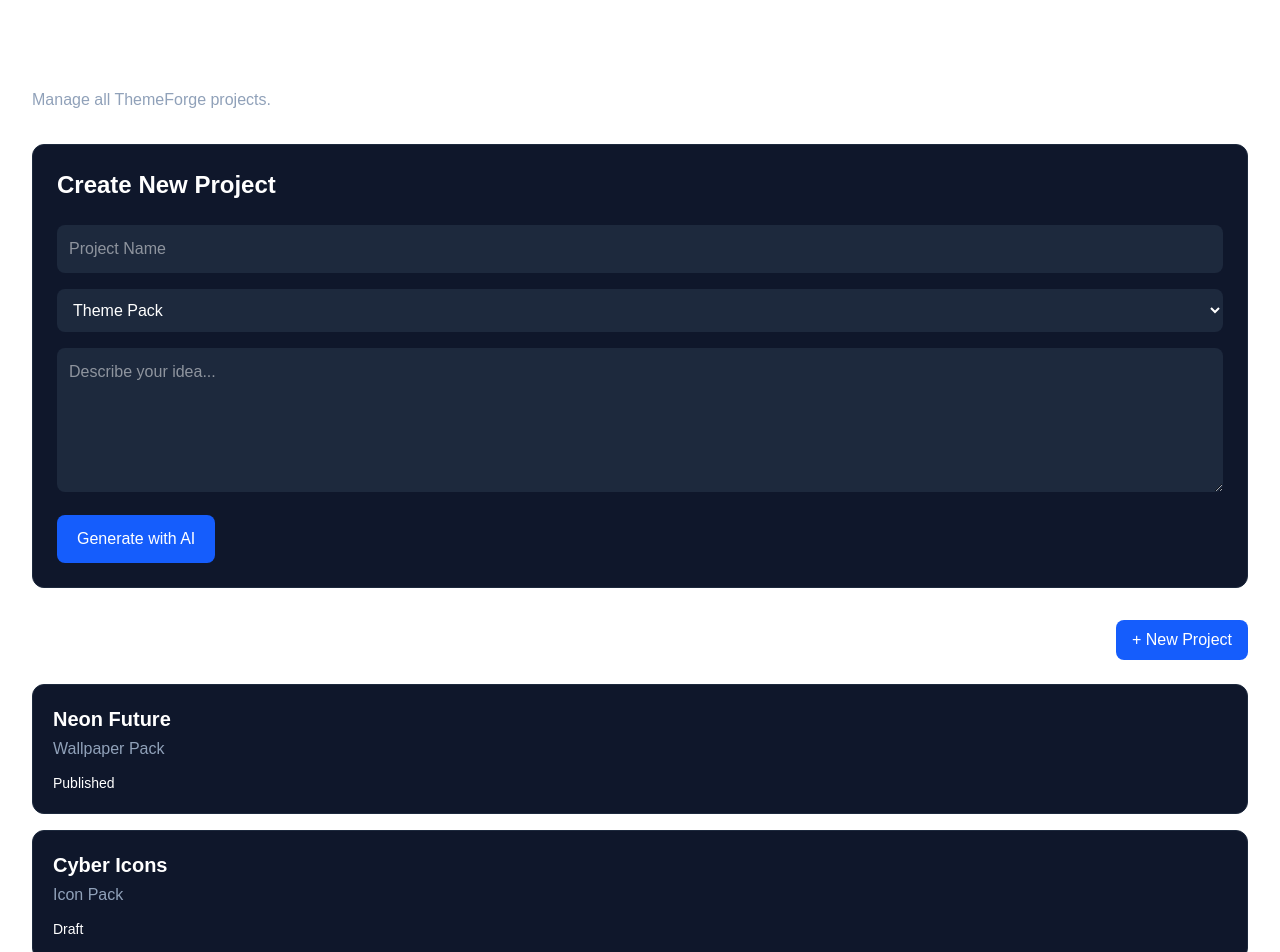
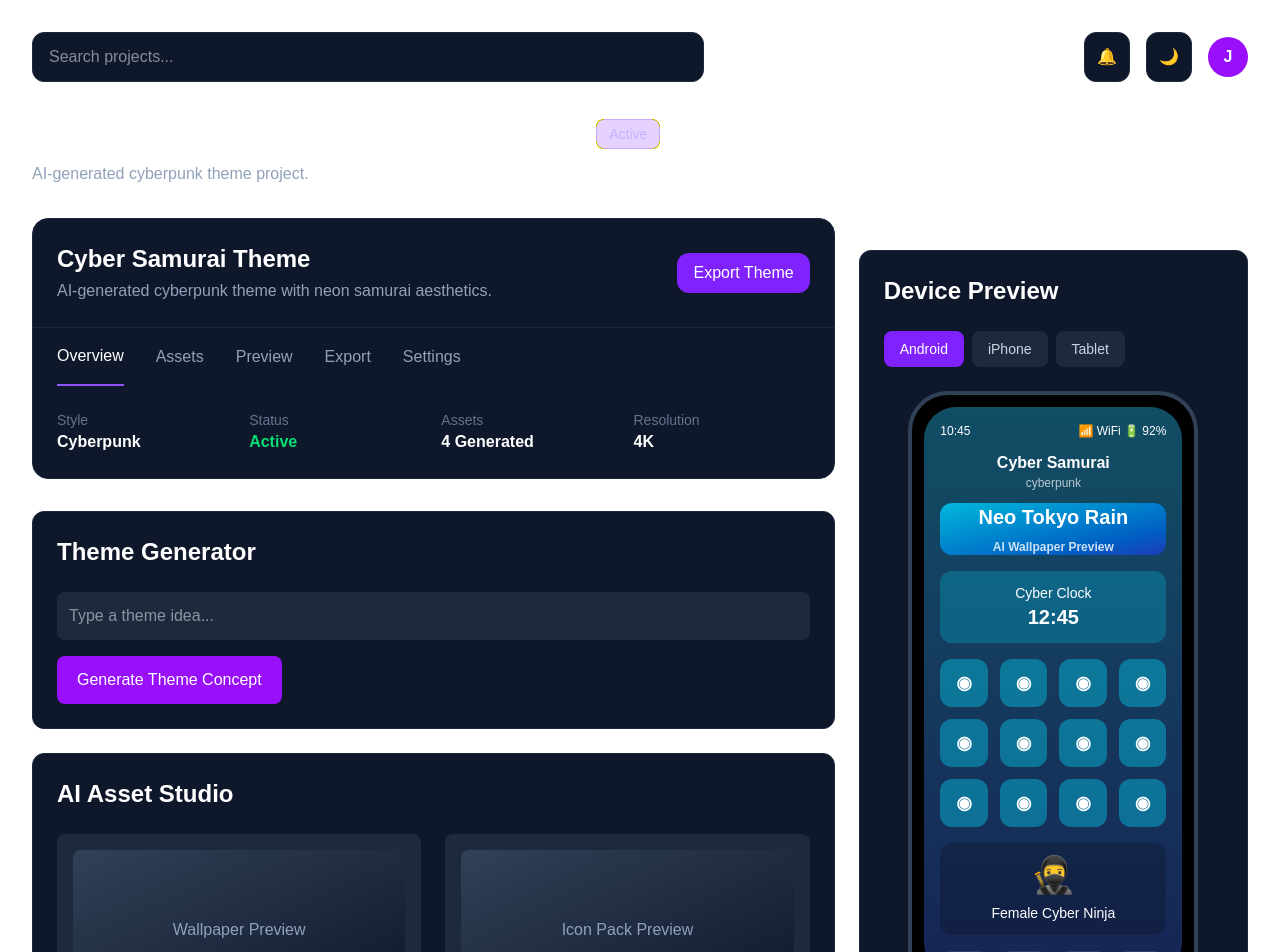
Before and after one commit to themeforge-studio/themeforge-ai-studio, a Next.js app in the folder themeforge-app/: page /projects in a window 1280 px wide. Shown: the top 952 px of the page. Built offline with nearby package versions, Linux system fonts and the light colour scheme.

Commit message:
Phase 11 - Device Preview UI completed

```diff
--- a/themeforge-app/app/projects/page.tsx
+++ b/themeforge-app/app/projects/page.tsx
@@ -1,6 +1,8 @@
 "use client";
 
 import { useState } from "react";
+
+import TopBar from "../../components/layout/TopBar";
 
 import ProjectsManager from "../../components/dashboard/ProjectsManager";
 import ProjectForm from "../../components/dashboard/ProjectForm";
@@ -8,6 +10,7 @@ import AIAssistant from "../../components/dashboard/AIAssistant";
 import ThemeGenerator from "../../components/dashboard/ThemeGenerator";
 import AssetStudio from "../../components/dashboard/AssetStudio";
 import MobilePreview from "../../components/dashboard/MobilePreview";
+import ThemeOverview from "../../components/dashboard/ThemeOverview";
 
 export default function ProjectsPage() {
   const [generatedTheme, setGeneratedTheme] =
@@ -15,43 +18,65 @@ export default function ProjectsPage() {
 
   return (
     <div className="p-8 text-white">
+
+      <TopBar />
+
+<div className="mb-8">
+
+  <div className="flex items-center gap-3">
+
     <h1 className="text-4xl font-bold">
-        Projects Manager
+      Projects / Cyber Samurai Theme
     </h1>
 
-      <p className="mt-4 text-slate-400">
-        Manage all ThemeForge projects.
+    <span className="rounded-lg bg-violet-600/20 border border-violet-500/30 px-3 py-1 text-sm text-violet-300">
+      Active
+    </span>
+
+  </div>
+
+  <p className="mt-2 text-slate-400">
+    AI-generated cyberpunk theme project.
   </p>
 
-      <div className="mt-8">
-        <ProjectForm />
 </div>
 
-      <div className="mt-8">
-        <ProjectsManager />
-      </div>
+      <div className="grid grid-cols-12 gap-6">
 
-      <div className="mt-8">
-        <AIAssistant />
-      </div>
+        {/* Workspace */}
 
-      <div className="mt-8">
+        <div className="col-span-8 space-y-6">
+
+         <ThemeOverview />
+
           <ThemeGenerator
             onGenerate={setGeneratedTheme}
           />
-      </div>
 
-      <div className="mt-8">
           <AssetStudio
             generatedTheme={generatedTheme}
           />
+
+          <AIAssistant />
+
         </div>
 
-      <div className="mt-8">
+        {/* Preview Panel */}
+
+        <div className="col-span-4">
+
+          <div className="sticky top-6">
+
             <MobilePreview
               generatedTheme={generatedTheme}
             />
+
           </div>
+
+        </div>
+
+      </div>
+
     </div>
   );
 }
--- a/themeforge-app/components/dashboard/MobilePreview.tsx
+++ b/themeforge-app/components/dashboard/MobilePreview.tsx
@@ -3,10 +3,16 @@ export default function MobilePreview({
 }: {
   generatedTheme: any;
 }) {
-  if (!generatedTheme) return null;
-
+  const theme =
+    generatedTheme || {
+      name: "Cyber Samurai",
+      style: "cyberpunk",
+      wallpaper: "Neo Tokyo Rain",
+      widget: "Cyber Clock",
+      character: "Female Cyber Ninja",
+    };
   const getThemeColors = () => {
-    switch (generatedTheme.style) {
+    switch (theme.style) {
       case "anime":
         return {
           background:
@@ -54,8 +60,23 @@ export default function MobilePreview({
   return (
     <div className="rounded-xl border border-slate-800 bg-slate-900 p-6 mt-8">
       <h2 className="text-2xl font-bold mb-6">
-        Android Emulator
+        Device Preview
       </h2>
+      <div className="flex gap-2 mb-6">
+
+  <button className="px-4 py-2 rounded-lg bg-violet-600 text-white text-sm">
+    Android
+  </button>
+
+  <button className="px-4 py-2 rounded-lg bg-slate-800 text-slate-300 text-sm">
+    iPhone
+  </button>
+
+  <button className="px-4 py-2 rounded-lg bg-slate-800 text-slate-300 text-sm">
+    Tablet
+  </button>
+
+</div>
 
       <div className="flex justify-center">
         <div className="w-[290px] h-[600px] rounded-[40px] border-4 border-slate-700 bg-black p-3">
@@ -75,11 +96,11 @@ export default function MobilePreview({
 
             <div className="text-center mb-3">
               <h3 className="font-bold">
-                {generatedTheme.name}
+                {theme.name}
               </h3>
 
               <p className="text-xs opacity-70">
-                {generatedTheme.style}
+                {theme.style}
               </p>
             </div>
 
@@ -90,20 +111,20 @@ export default function MobilePreview({
 <div
   className={`h-40 rounded-xl flex items-center justify-center mb-4 text-center font-bold text-lg
   ${
-    generatedTheme.style === "anime"
+    theme.style === "anime"
       ? "bg-gradient-to-br from-pink-400 to-purple-600"
-      : generatedTheme.style === "fantasy"
+      : theme.style === "fantasy"
       ? "bg-gradient-to-br from-green-500 to-yellow-700"
-      : generatedTheme.style === "gaming"
+      : theme.style === "gaming"
       ? "bg-gradient-to-br from-green-500 to-black"
-      : generatedTheme.style === "amoled"
+      : theme.style === "amoled"
       ? "bg-gradient-to-br from-black to-slate-800"
       : "bg-gradient-to-br from-cyan-500 to-blue-800"
   }`}
 >
   <div>
     <div className="text-xl">
-      {generatedTheme.wallpaper}
+      {theme.wallpaper}
     </div>
 
     <div className="text-xs opacity-80 mt-2">
@@ -118,7 +139,7 @@ export default function MobilePreview({
               className={`rounded-xl p-3 text-center mb-4 ${colors.widget}`}
             >
               <div className="text-sm">
-                {generatedTheme.widget}
+                {theme.widget}
               </div>
 
               <div className="text-xl font-bold">
@@ -137,13 +158,13 @@ export default function MobilePreview({
         key={index}
         className={`h-12 rounded-xl flex items-center justify-center text-lg font-bold ${colors.icon}`}
       >
-        {generatedTheme.style === "anime"
+        {theme.style === "anime"
           ? "♥"
-          : generatedTheme.style === "fantasy"
+          : theme.style === "fantasy"
           ? "✦"
-          : generatedTheme.style === "gaming"
+          : theme.style === "gaming"
           ? "🎮"
-          : generatedTheme.style === "amoled"
+          : theme.style === "amoled"
           ? "⬢"
           : "◉"}
       </div>
@@ -159,19 +180,19 @@ export default function MobilePreview({
   <div className="rounded-xl bg-black/20 p-3 text-center">
 
     <div className="text-4xl mb-2">
-      {generatedTheme.style === "anime"
+      {theme.style === "anime"
         ? "👧"
-        : generatedTheme.style === "fantasy"
+        : theme.style === "fantasy"
         ? "🧙"
-        : generatedTheme.style === "gaming"
+        : theme.style === "gaming"
         ? "🎮"
-        : generatedTheme.style === "amoled"
+        : theme.style === "amoled"
         ? "🕶️"
         : "🥷"}
     </div>
 
     <div className="text-sm">
-      {generatedTheme.character}
+      {theme.character}
     </div>
 
   </div>
@@ -182,13 +203,13 @@ export default function MobilePreview({
 <div className="grid grid-cols-4 gap-2">
 
   {(
-    generatedTheme.style === "anime"
+    theme.style === "anime"
       ? ["💖", "🎀", "🌸", "⭐"]
-      : generatedTheme.style === "fantasy"
+      : theme.style === "fantasy"
       ? ["⚔️", "🛡️", "🏹", "🔮"]
-      : generatedTheme.style === "gaming"
+      : theme.style === "gaming"
       ? ["🎮", "🕹️", "🏆", "⚡"]
-      : generatedTheme.style === "amoled"
+      : theme.style === "amoled"
       ? ["⬛", "🌑", "🕶️", "⚫"]
       : ["🤖", "⚙️", "💾", "🌐"]
   ).map((icon, index) => (
--- /dev/null
+++ b/themeforge-app/components/dashboard/ThemeOverview.tsx
@@ -0,0 +1,107 @@
+export default function ThemeOverview() {
+  return (
+    <div className="rounded-2xl border border-slate-800 bg-slate-900 overflow-hidden">
+
+      {/* Header */}
+
+      <div className="p-6">
+
+        <div className="flex items-center justify-between">
+
+          <div>
+            <h2 className="text-2xl font-bold">
+              Cyber Samurai Theme
+            </h2>
+
+            <p className="text-slate-400 mt-1">
+              AI-generated cyberpunk theme with neon samurai aesthetics.
+            </p>
+          </div>
+
+          <button className="rounded-xl bg-violet-600 px-4 py-2 hover:bg-violet-500 transition">
+            Export Theme
+          </button>
+
+        </div>
+
+      </div>
+
+      {/* Tabs */}
+
+      <div className="border-t border-slate-800 px-6">
+
+        <div className="flex gap-8">
+
+          <button className="border-b-2 border-violet-500 py-4 text-white font-medium">
+            Overview
+          </button>
+
+          <button className="py-4 text-slate-400 hover:text-white transition">
+            Assets
+          </button>
+
+          <button className="py-4 text-slate-400 hover:text-white transition">
+            Preview
+          </button>
+
+          <button className="py-4 text-slate-400 hover:text-white transition">
+            Export
+          </button>
+
+          <button className="py-4 text-slate-400 hover:text-white transition">
+            Settings
+          </button>
+
+        </div>
+
+      </div>
+
+      {/* Stats */}
+
+      <div className="grid grid-cols-4 gap-4 p-6">
+
+        <div>
+          <p className="text-slate-500 text-sm">
+            Style
+          </p>
+
+          <p className="font-semibold">
+            Cyberpunk
+          </p>
+        </div>
+
+        <div>
+          <p className="text-slate-500 text-sm">
+            Status
+          </p>
+
+          <p className="font-semibold text-green-400">
+            Active
+          </p>
+        </div>
+
+        <div>
+          <p className="text-slate-500 text-sm">
+            Assets
+          </p>
+
+          <p className="font-semibold">
+            4 Generated
+          </p>
+        </div>
+
+        <div>
+          <p className="text-slate-500 text-sm">
+            Resolution
+          </p>
+
+          <p className="font-semibold">
+            4K
+          </p>
+        </div>
+
+      </div>
+
+    </div>
+  );
+}
--- a/themeforge-app/components/layout/Sidebar.tsx
+++ b/themeforge-app/components/layout/Sidebar.tsx
@@ -2,14 +2,16 @@ import Link from "next/link";
 import {
   LayoutDashboard,
   FolderKanban,
+  Wand2,
   Image,
-  Palette,
-  TrendingUp,
+  Smartphone,
   Download,
+  Settings,
+  Sparkles,
 } from "lucide-react";
 
 export default function Sidebar() {
-  const menuItems = [
+  const mainItems = [
     {
       icon: LayoutDashboard,
       label: "Dashboard",
@@ -21,42 +23,74 @@ export default function Sidebar() {
       href: "/projects",
     },
     {
+      icon: Sparkles,
+      label: "AI Assistant",
+      href: "/",
+    },
+  ];
+
+  const toolItems = [
+    {
+      icon: Wand2,
+      label: "Theme Generator",
+      href: "/projects",
+    },
+    {
       icon: Image,
-      label: "Wallpapers",
+      label: "Asset Studio",
+      href: "/projects",
+    },
+    {
+      icon: Smartphone,
+      label: "Device Preview",
+      href: "/projects",
+    },
+  ];
+
+  const manageItems = [
+    {
+      icon: Download,
+      label: "Exports",
       href: "/",
     },
     {
-      icon: Palette,
-      label: "Icon Packs",
-      href: "/",
-    },
-    {
-      icon: TrendingUp,
-      label: "Trends",
-      href: "/",
-    },
-    {
-      icon: Download,
-      label: "Export",
+      icon: Settings,
+      label: "Settings",
       href: "/",
     },
   ];
 
   return (
-    <aside className="w-64 bg-slate-900 border-r border-slate-800 p-5">
-      <h1 className="text-2xl font-bold mb-8">
-        ThemeForge AI
+    <aside className="w-72 min-h-screen bg-slate-950 border-r border-slate-800 flex flex-col">
+
+      {/* Logo */}
+
+      <div className="p-6 border-b border-slate-800">
+        <h1 className="text-2xl font-bold">
+          ThemeForge
         </h1>
 
+        <p className="text-sm text-slate-400">
+          AI Studio
+        </p>
+      </div>
+
+      {/* MAIN */}
+
+      <div className="p-4">
+        <p className="text-xs uppercase text-slate-500 mb-3">
+          Main
+        </p>
+
         <nav className="space-y-2">
-        {menuItems.map((item) => {
+          {mainItems.map((item) => {
             const Icon = item.icon;
 
             return (
               <Link
                 key={item.label}
                 href={item.href}
-              className="flex items-center gap-3 w-full rounded-lg px-4 py-3 hover:bg-slate-800 transition"
+                className="flex items-center gap-3 rounded-xl px-4 py-3 hover:bg-slate-800 transition"
               >
                 <Icon size={18} />
                 <span>{item.label}</span>
@@ -64,6 +98,78 @@ export default function Sidebar() {
             );
           })}
         </nav>
+      </div>
+
+      {/* AI TOOLS */}
+
+      <div className="px-4">
+        <p className="text-xs uppercase text-slate-500 mb-3">
+          AI Tools
+        </p>
+
+        <nav className="space-y-2">
+          {toolItems.map((item) => {
+            const Icon = item.icon;
+
+            return (
+              <Link
+                key={item.label}
+                href={item.href}
+                className="flex items-center gap-3 rounded-xl px-4 py-3 hover:bg-slate-800 transition"
+              >
+                <Icon size={18} />
+                <span>{item.label}</span>
+              </Link>
+            );
+          })}
+        </nav>
+      </div>
+
+      {/* MANAGE */}
+
+      <div className="px-4 mt-6">
+        <p className="text-xs uppercase text-slate-500 mb-3">
+          Manage
+        </p>
+
+        <nav className="space-y-2">
+          {manageItems.map((item) => {
+            const Icon = item.icon;
+
+            return (
+              <Link
+                key={item.label}
+                href={item.href}
+                className="flex items-center gap-3 rounded-xl px-4 py-3 hover:bg-slate-800 transition"
+              >
+                <Icon size={18} />
+                <span>{item.label}</span>
+              </Link>
+            );
+          })}
+        </nav>
+      </div>
+
+      {/* PRO PLAN */}
+
+      <div className="mt-auto p-4">
+        <div className="rounded-2xl bg-slate-900 border border-slate-800 p-4">
+
+          <h3 className="font-semibold mb-2">
+            Pro Plan
+          </h3>
+
+          <p className="text-sm text-slate-400 mb-4">
+            Unlock unlimited themes and AI assets.
+          </p>
+
+          <button className="w-full bg-purple-600 hover:bg-purple-700 rounded-lg py-2 transition">
+            Upgrade
+          </button>
+
+        </div>
+      </div>
+
     </aside>
   );
 }
--- /dev/null
+++ b/themeforge-app/components/layout/TopBar.tsx
@@ -0,0 +1,31 @@
+export default function TopBar() {
+  return (
+    <div className="flex items-center justify-between mb-8">
+
+      <div className="flex-1 max-w-2xl">
+        <input
+          type="text"
+          placeholder="Search projects..."
+          className="w-full rounded-xl bg-slate-900 border border-slate-800 px-4 py-3 outline-none focus:border-purple-500"
+        />
+      </div>
+
+      <div className="flex items-center gap-4 ml-6">
+
+        <button className="rounded-xl bg-slate-900 border border-slate-800 px-3 py-3">
+          🔔
+        </button>
+
+        <button className="rounded-xl bg-slate-900 border border-slate-800 px-3 py-3">
+          🌙
+        </button>
+
+        <div className="w-10 h-10 rounded-full bg-purple-600 flex items-center justify-center font-bold">
+          J
+        </div>
+
+      </div>
+
+    </div>
+  );
+}
```
Lines whose indentation alone changed are shown as unchanged.
